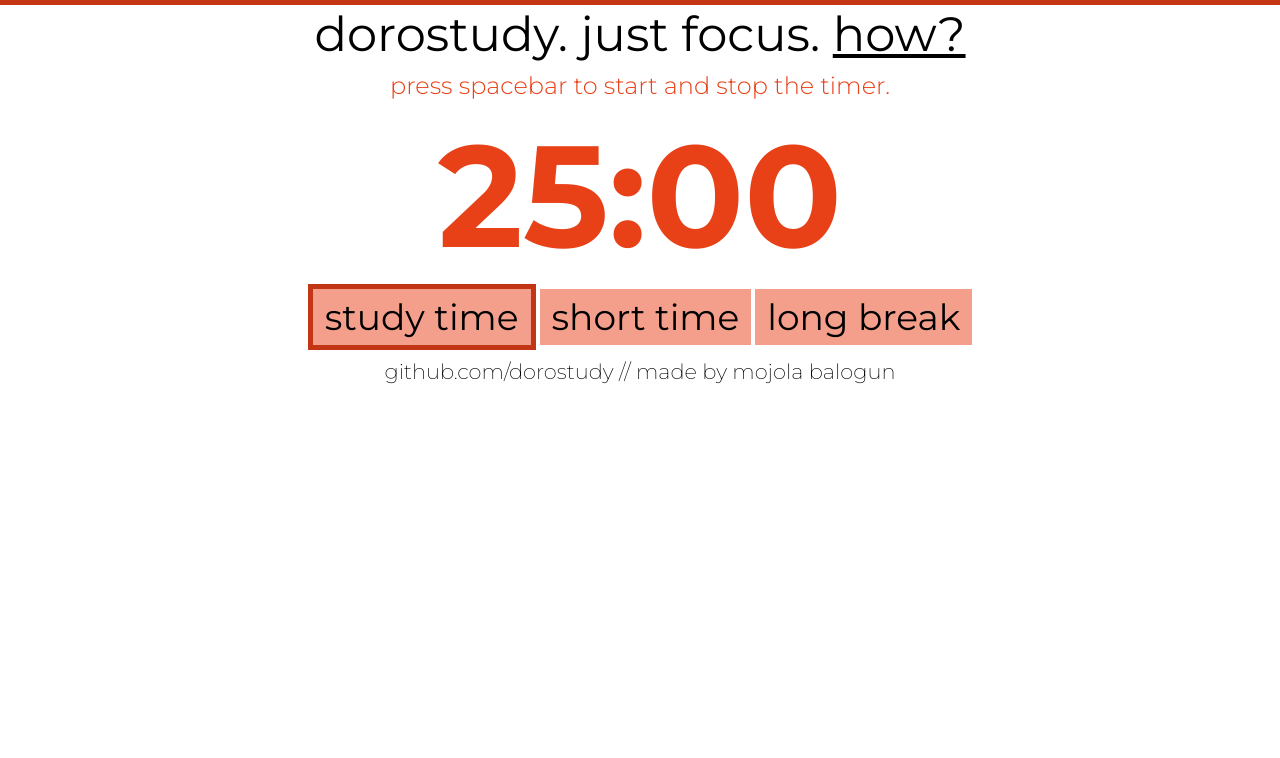
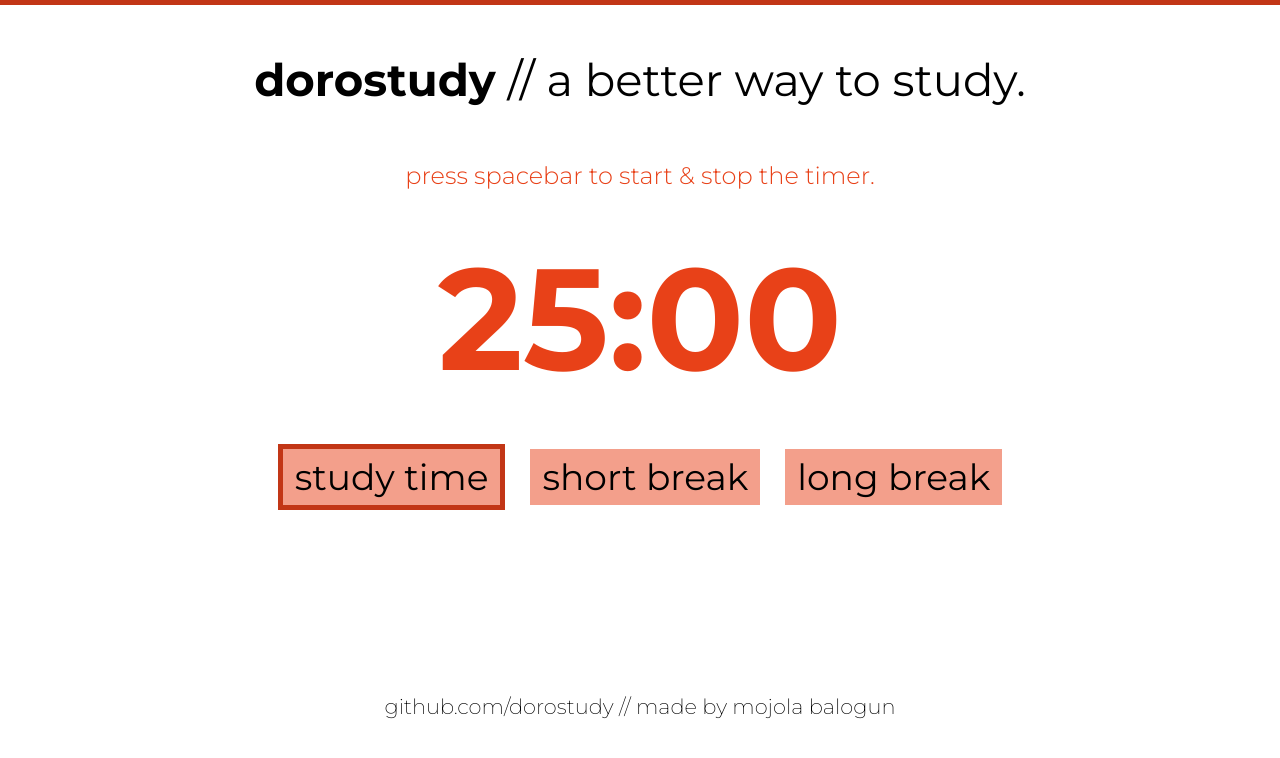
Before and after one commit to mojolabalogun/dorostudy, a plain HTML site: page index.html in a window 1280 px wide. Drawn offline with Linux system fonts and the light colour scheme.

Commit message:
Add some style changes: white space, fixed footer, change effects.

```diff
--- a/assets/style.css
+++ b/assets/style.css
@@ -1,4 +1,5 @@
 body, html {
+    height: 99%;
     background: #FFFFFF;
     margin: 0;
     padding: 0;
@@ -10,6 +11,11 @@ body, html {
     width: 100%;
     height: 100%;
     text-align: center;
+    bottom: 0;
+}
+
+#app {
+    margin: 0 auto;
 }
 
 #timer {
@@ -19,9 +25,16 @@ body, html {
     line-height: 176px;
     text-align: center;
     color: #E84118;
+    margin-bottom: 37px;
+}
+.buttons {
+    display: inline-block;
+    text-align: center;
+    width: 100%;
 }
 
 .button {
+    display: inline-block;
     font-family: Montserrat, 'Helvetica Neue', Helvetica, Arial, sans-serif;
     font-style: normal;
     font-weight: normal;
@@ -31,6 +44,10 @@ body, html {
     color: #000000;
     background: rgba(232, 65, 24, 0.5);
     border: none;
+    transition-property: all;
+    transition-duration: .15s;
+    transition-timing-function: ease-out;
+    cursor: pointer;
 }
 
 .button:hover {
@@ -39,6 +56,12 @@ body, html {
 
 .button:focus, a:focus {
     outline-color: rgba(0, 0, 0, 0.50);
+}
+
+#divider {
+    width: 5px;
+    height: auto;
+    display: inline-block;
 }
 
 .active {
@@ -50,7 +73,7 @@ body, html {
     font-family: Montserrat, 'Helvetica Neue', Helvetica, Arial, sans-serif;
     font-style: normal;
     font-weight: normal;
-    font-size: 48px;
+    font-size: 45px;
     line-height: 59px;
     text-align: center;
     color: #000000;
@@ -60,6 +83,10 @@ body, html {
     text-decoration: underline;
     color: #000000;
 }
+
+/* #header b {
+    font-size: 48px;
+} */
 
 #header a:hover {
     text-decoration: underline;
@@ -74,6 +101,8 @@ body, html {
     line-height: 44px;
     text-align: center;
     color: #E84118;
+    margin-top: 21px;
+    margin-bottom: 33px;
 }
 
 #footer {
@@ -83,6 +112,13 @@ body, html {
     line-height: 44px;
     text-align: center;
     color: #000000;
+    clear: both;
+    position: absolute;
+    margin-left: auto;
+    margin-right: auto;
+    left: 0;
+    right: 0;
+    bottom: 50px;
 }
 
 #footer a {
--- a/index.html
+++ b/index.html
@@ -7,21 +7,19 @@
     <body>
         <div id="main">
             <div id="header">
-                dorostudy. just focus. <a href="#">how?</a>
+                <p><b>dorostudy</b> // a better way to study.</p>
             </div>
             <div id="app">
-                <div id="instructions">press spacebar to start and stop the timer.</div>
+                <div id="instructions">press spacebar to start & stop the timer.</div>
                 <div id="timer">25:00</div>
                 <div id="buttons">
-                    <button id="study" class="button active">study time</button>
-                    <button id="short-break" class="button">short time</button>
-                    <button id="long-break" class="button">long break</button>
+                    <button id="study" class="button active" style="margin-right: 21px;">study time</button>
+                    <button id="short-break" class="button">short break</button>
+                    <button id="long-break" class="button" style="margin-left: 21px;">long break</button>
                 </div>
             </div>
             <div id="footer">
-                <span>
-                    <a href="github.com/dorostudy">github.com/dorostudy</a> // made by <a href="https://mojolabalogun.github.io">mojola balogun</a>
-                </span>
+                <p><a href="github.com/dorostudy">github.com/dorostudy</a> // made by <a href="https://mojolabalogun.github.io">mojola balogun</a></p>
             </div>
         </div>
     </body>
```
